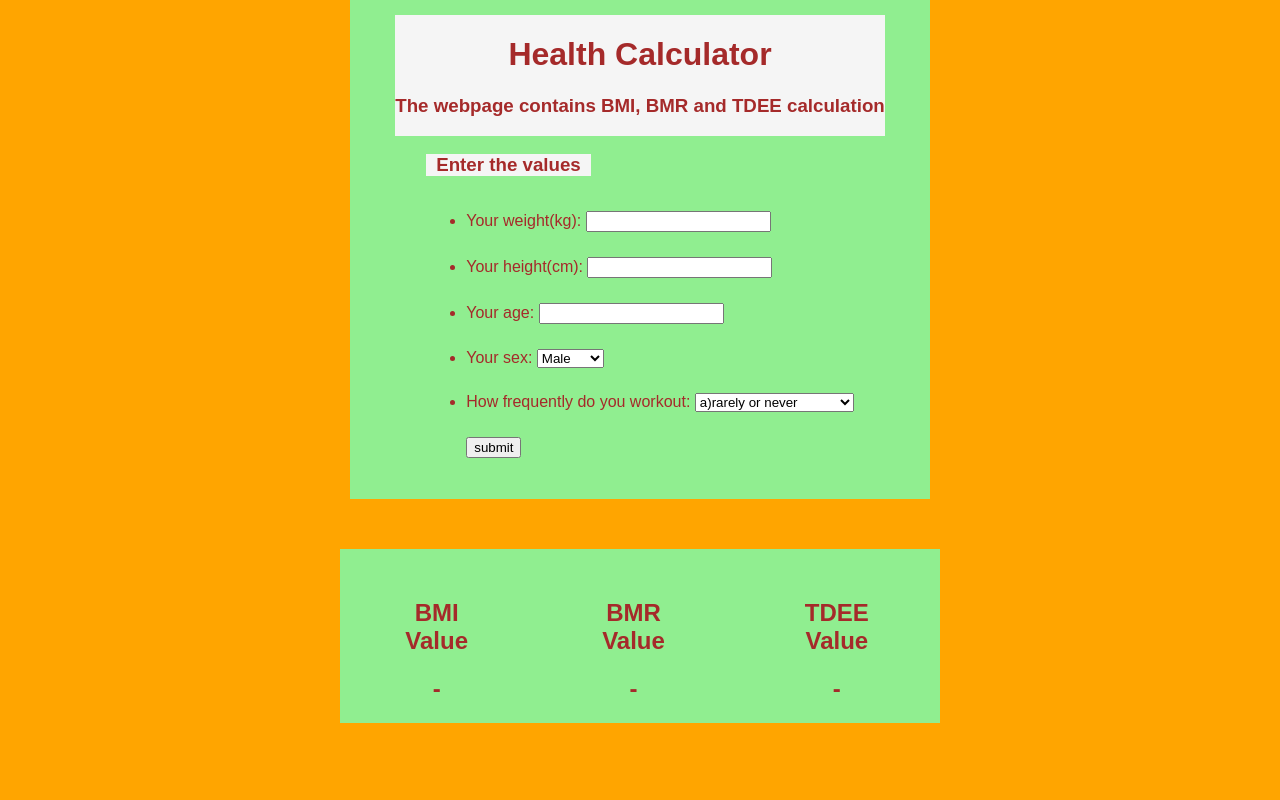
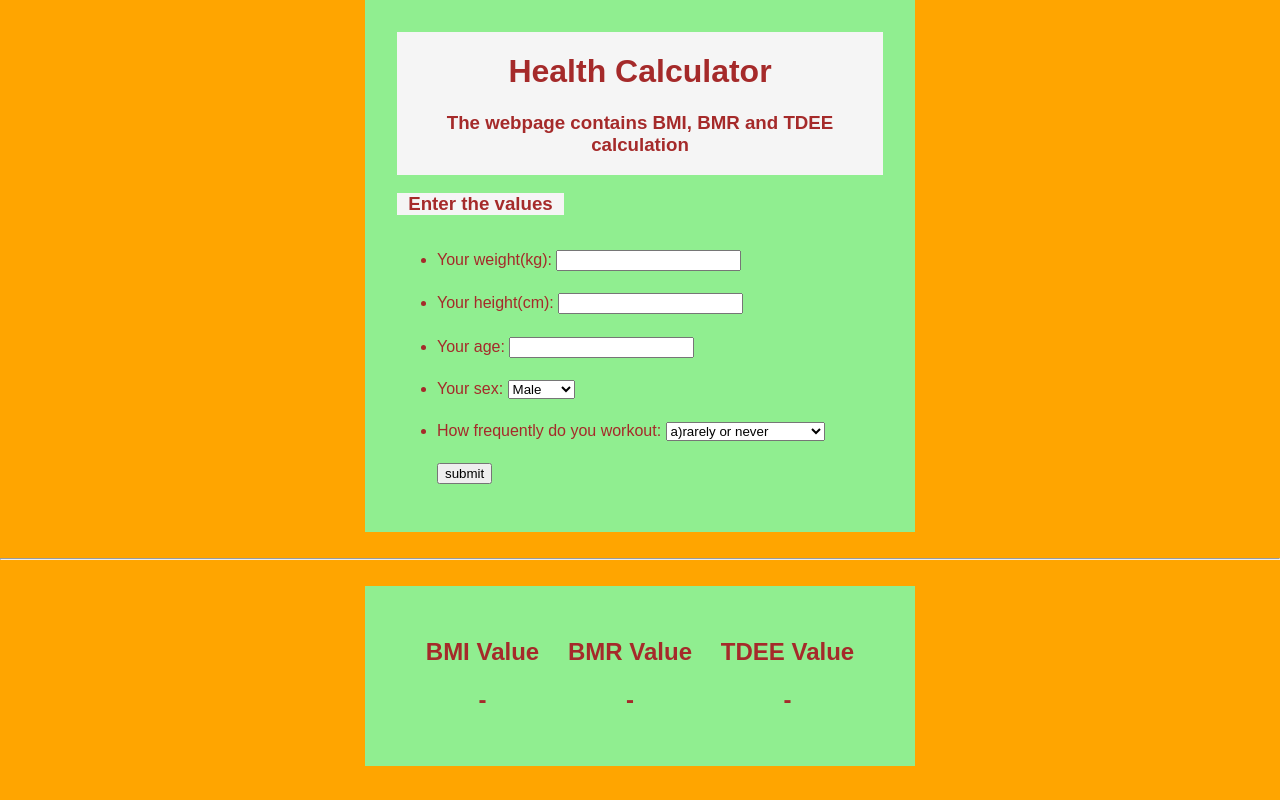
Before and after one commit to donny444/health-calculation, a PHP site: page / in a window 1280 px wide. Run offline with PHP 8.4, Linux system fonts and the light colour scheme.

Commit message:
edit styling

```diff
--- a/index.html
+++ b/index.html
@@ -1,5 +1,6 @@
 <!DOCTYPE html>
 <html lang="en">
+
 <head>
     <meta charset="UTF-8">
     <meta http-equiv="X-UA-Compatible" content="IE=edge">
@@ -7,13 +8,14 @@
     <title>DHealth</title>
     <link rel="stylesheet" href="style.css">
 </head>
+
 <body>
     <div class="container" id="upper">
-        <div class="container" id="heading">
+        <div id="heading">
             <h1>Health Calculator</h1>
             <h3>The webpage contains BMI, BMR and TDEE calculation</h3>
         </div>
-        <div class="container" id="form">
+        <div id="form">
             <form id="user_input">
                 <h3>Enter the values</h3>
                 <ul>
@@ -51,22 +53,24 @@
             </form>
         </div>
     </div>
+    <br>
+    <hr>
+    <br>
     <div class="container" id="lower">
-        <div class="container" id="result">
-            <div class="sub-container">
+        <div id="result">
             <h2>BMI Value</h2>
             <h2 id="bmi">-</h2>
         </div>
-            <div class="sub-container">
+        <div id="result">
             <h2>BMR Value</h2>
             <h2 id="bmr">-</h2>
         </div>
-            <div class="sub-container">
+        <div id="result">
             <h2>TDEE Value</h2>
             <h2 id="tdee">-</h2>
         </div>
     </div>
-    </div>
     <script src="main.js"></script>
 </body>
+
 </html>
--- a/main.js
+++ b/main.js
@@ -66,12 +66,12 @@ function main() {
         age.setCustomValidity("")
     }*/
     //validationAll()
-    var bmi = ((weight/((height*height)/10000)))
+    var bmi = parseInt(weight/((height*height)/10000))
     if (sex === "Male")
-        var bmr = (66+(13.7*weight)+(5*height)-(6.8*age))
+        var bmr = parseInt(66+(13.7*weight)+(5*height)-(6.8*age))
     if (sex === "Female")
-        var bmr = (665+(9.6*weight)+(1.8*height)-(4.7*age))
-    var tdee = (frequently*bmr)
+        var bmr = parseInt(665+(9.6*weight)+(1.8*height)-(4.7*age))
+    var tdee = parseInt(frequently*bmr)
     document.getElementById("bmi").innerHTML = bmi.toString()
     document.getElementById("bmr").innerHTML = bmr.toString()
     document.getElementById("tdee").innerHTML = tdee.toString()
--- a/style.css
+++ b/style.css
@@ -1,47 +1,48 @@
+*{
+    box-sizing: border-box;
+    font-family: Arial, Helvetica, sans-serif;
+}
 body{
     background-color: orange;
     margin: 0;
-    /*text-align: center;*/
 }
 .container{
     display: flex;
     margin: 0 auto;
     background-color: lightgreen;
     color: brown;
-    font-family: Arial, Helvetica, sans-serif;
 }
 #upper{
     flex-direction: column;
     inline-size: 550px;
-    padding: 15px 15px 25px;
+    padding: 2em;
 }
 #heading{
     display: block;
     text-align: center;
     background-color: whitesmoke;
+    padding: 0 1em;
 }
 #form{
     text-align: left;
 }
 form h3{
     display: inline-block;
-    padding: 0px 10px;
+    padding: 0px 0.6em;
     background-color: whitesmoke;
 }
 li{
-    padding-bottom: 25px;
+    padding-bottom: 1.4em;
 }
-.submit{
+#submit:hover{
     background-color: orange;
 }
 #lower{
     flex-direction: row;
-    inline-size: 600px;
-    margin-top: 50px;
+    justify-content: space-evenly;
+    inline-size: 550px;
+    padding: 2em;
 }
 #result{
     text-align: center;
 }
-.sub-container{
-    margin: 30px 60px 0px;
-}
```
Lines whose indentation alone changed are shown as unchanged.
